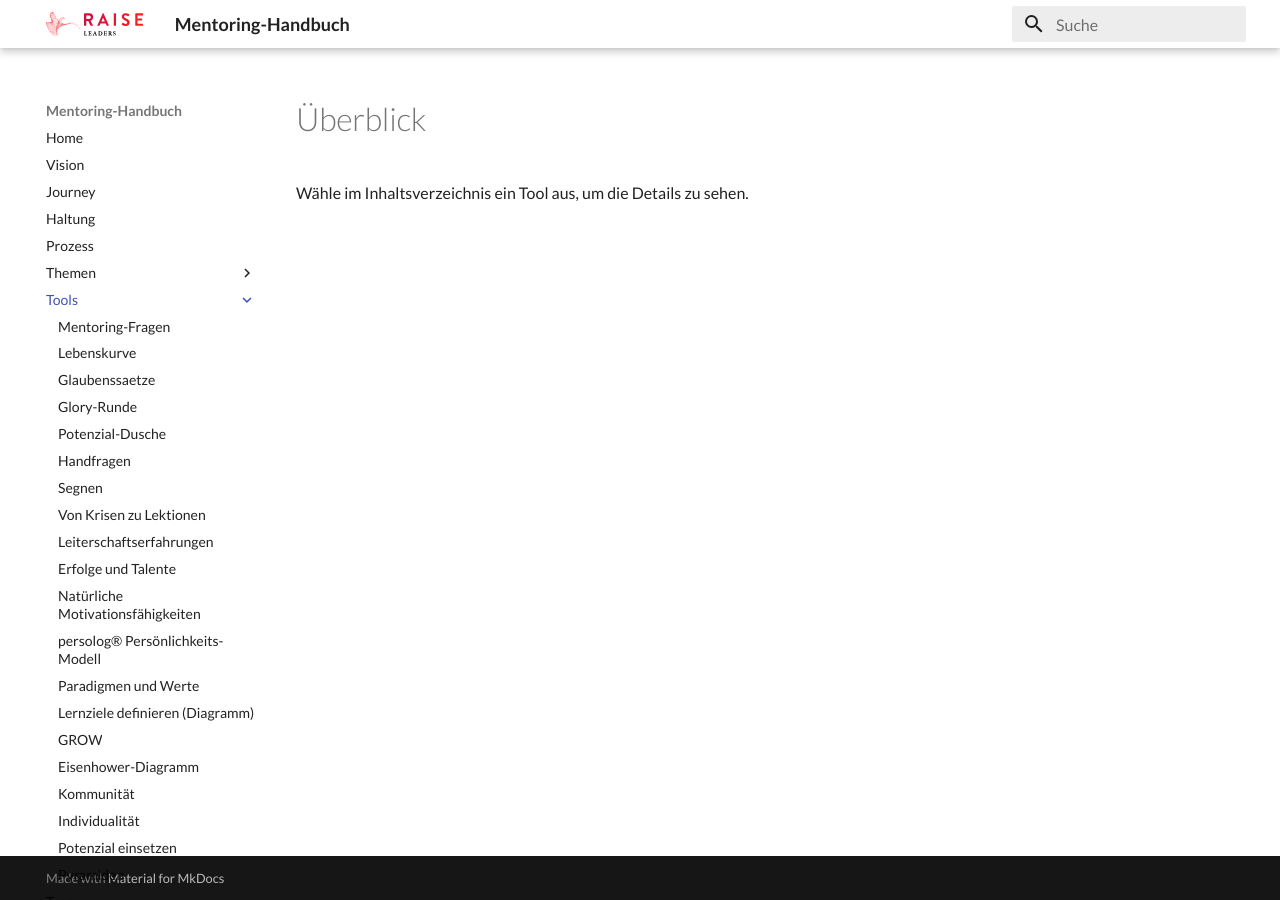
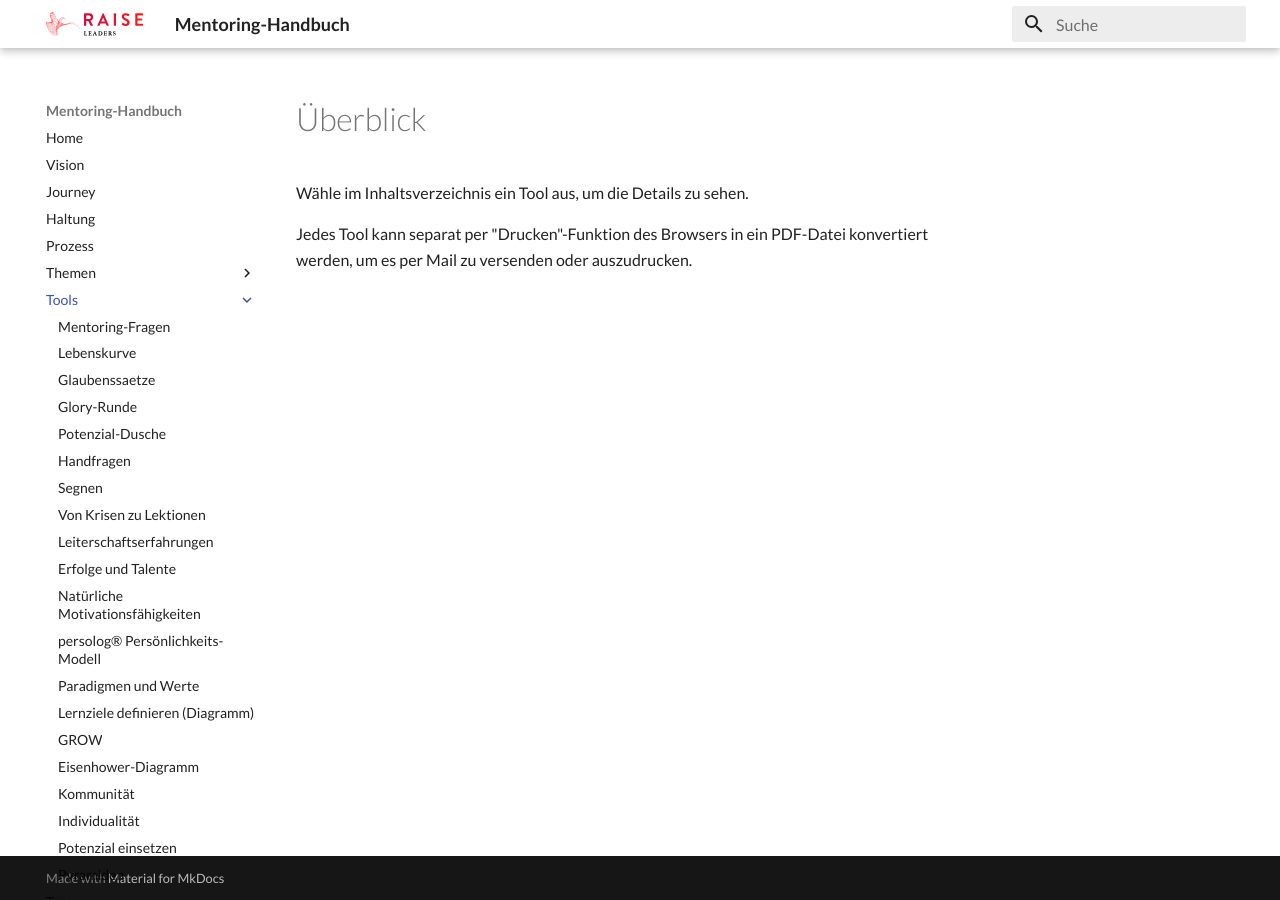
Before and after one commit to chbndrhnns/raise-mentoring-workbook, an MkDocs documentation site: the page built from docs/tools/index.md, in a window 1280 px wide. Built offline with MkDocs 1.6.1 and Material for MkDocs 9.7.7, drawn with Linux system fonts in a browser that asks for light colours.

Commit message:
Tools drucken

```diff
--- a/docs/tools/index.md
+++ b/docs/tools/index.md
@@ -1,3 +1,5 @@
 # Überblick
 
 Wähle im Inhaltsverzeichnis ein Tool aus, um die Details zu sehen.
+
+Jedes Tool kann separat per "Drucken"-Funktion des Browsers in ein PDF-Datei konvertiert werden, um es per Mail zu versenden oder auszudrucken.
```
